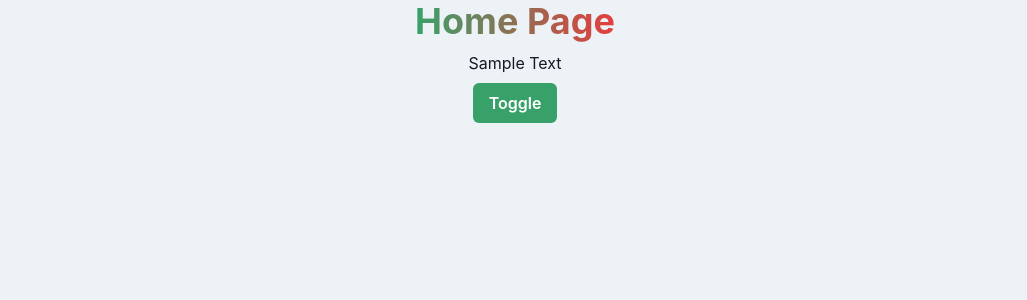
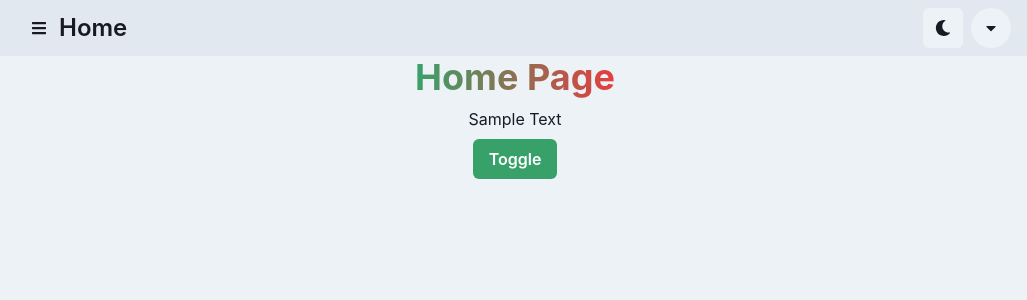
Before and after one commit to FourLineCode/fleet, a Next.js app: page /home in a window 1280 px wide. Shown: the top 300 px of the page, without its empty margins (125-1152 px from the left). Built offline with nearby package versions, Linux system fonts and the light colour scheme.

Commit message:
layout, navbar, sidemenu component

```diff
--- a/config/config.ts
+++ b/config/config.ts
@@ -1,9 +1,6 @@
-import { QueryClient } from 'react-query';
-
 const PROD = process.env.NODE_ENV === 'production';
 
 export const config = {
 	api: PROD ? '' : 'http://localhost:3000/api',
+	iconUrl: 'https://i.ibb.co/vZmHrm2/fleet-cropped.png',
 };
-
-export const queryClient = new QueryClient();
--- /dev/null
+++ b/src/components/Layouts/Layout.tsx
@@ -0,0 +1,25 @@
+import Head from 'next/head';
+import React from 'react';
+import { Navbar } from '~/components/Navigations/Navbar';
+import { config } from '~/config/config';
+
+interface LayoutProps {
+	title?: string;
+	desc?: string;
+}
+
+export const Layout: React.FC<LayoutProps> = ({ title, desc, children }) => {
+	return (
+		<main>
+			<Head>
+				<meta charSet='utf-8' />
+				<meta name='viewport' content='initial-scale=1.0, width=device-width' />
+				<title>{title} | Fleet</title>
+				<meta name='description' content={desc} />
+				<link rel='shortcut icon' href={config.iconUrl} type='image/x-icon' />
+			</Head>
+			<Navbar route={title || 'Fleet'} />
+			{children}
+		</main>
+	);
+};
--- /dev/null
+++ b/src/components/Navigations/Navbar.tsx
@@ -0,0 +1,38 @@
+import { IconButton } from '@chakra-ui/button';
+import { Flex, HStack, Text } from '@chakra-ui/layout';
+import { Container, useColorMode, useColorModeValue } from '@chakra-ui/react';
+import React from 'react';
+import { FaCaretDown, FaMoon, FaSun } from 'react-icons/fa';
+import { SideMenu } from '~/components/Navigations/SideMenu';
+
+interface Props {
+	route: string;
+}
+
+export const Navbar = ({ route }: Props) => {
+	const { colorMode, toggleColorMode } = useColorMode();
+	const bgColor = useColorModeValue('light-muted', 'dark-muted');
+
+	return (
+		<HStack bg={bgColor} h='14'>
+			<Container maxW='container.lg'>
+				<Flex justifyContent='space-between'>
+					<Flex spacing='0' alignItems='center'>
+						<SideMenu />
+						<Text fontSize='2xl' fontWeight='semibold'>
+							{route}
+						</Text>
+					</Flex>
+					<HStack>
+						<IconButton
+							onClick={toggleColorMode}
+							icon={colorMode === 'dark' ? <FaSun /> : <FaMoon />}
+							aria-label='color-mode'
+						/>
+						<IconButton icon={<FaCaretDown />} aria-label='dropdown' isRound />
+					</HStack>
+				</Flex>
+			</Container>
+		</HStack>
+	);
+};
--- /dev/null
+++ b/src/components/Navigations/SideMenu.tsx
@@ -0,0 +1,53 @@
+import {
+	Avatar,
+	Drawer,
+	DrawerBody,
+	DrawerCloseButton,
+	DrawerContent,
+	DrawerHeader,
+	DrawerOverlay,
+	Flex,
+	HStack,
+	IconButton,
+	Text,
+	useDisclosure,
+} from '@chakra-ui/react';
+import React from 'react';
+import { FaBars } from 'react-icons/fa';
+
+export const SideMenu = () => {
+	const { isOpen, onOpen, onClose } = useDisclosure();
+	const menuRef = React.useRef(null);
+
+	return (
+		<>
+			<IconButton
+				ref={menuRef}
+				onClick={onOpen}
+				icon={<FaBars />}
+				aria-label='Menu'
+				variant='ghost'
+			/>
+			<Drawer isOpen={isOpen} placement='left' onClose={onClose} finalFocusRef={menuRef}>
+				<DrawerOverlay>
+					<DrawerContent>
+						<DrawerCloseButton />
+						<DrawerBody p='2'>
+							<DrawerHeader p='0'>
+								<HStack spacing='2'>
+									<Avatar />
+									<Flex direction='column'>
+										<Text fontSize='md'>Akmal Hossain</Text>
+										<Text fontSize='sm' color='text-muted'>
+											@akmal
+										</Text>
+									</Flex>
+								</HStack>
+							</DrawerHeader>
+						</DrawerBody>
+					</DrawerContent>
+				</DrawerOverlay>
+			</Drawer>
+		</>
+	);
+};
--- a/src/pages/_app.tsx
+++ b/src/pages/_app.tsx
@@ -2,7 +2,8 @@ import { ChakraProvider, CSSReset } from '@chakra-ui/react';
 import axios from 'axios';
 import App, { AppContext, AppProps } from 'next/app';
 import { QueryClientProvider } from 'react-query';
-import { config, queryClient } from '~/config/config';
+import { queryClient } from 'src/shared/queryClient';
+import { config } from '~/config/config';
 import { theme } from '~/theme/theme';
 
 interface AuthState {
--- a/src/pages/home/index.tsx
+++ b/src/pages/home/index.tsx
@@ -2,10 +2,13 @@ import { useColorMode } from '@chakra-ui/color-mode';
 import { Heading, Text, VStack } from '@chakra-ui/layout';
 import { Button } from '@chakra-ui/react';
 import React from 'react';
+import { Layout } from '~/components/Layouts/Layout';
 
 const Home = () => {
 	const { toggleColorMode } = useColorMode();
+
 	return (
+		<Layout title='Home' desc='Home Page'>
 			<VStack>
 				<Heading bgGradient='linear(to-r, green.500, red.500)' bgClip='text'>
 					Home Page
@@ -15,6 +18,7 @@ const Home = () => {
 					Toggle
 				</Button>
 			</VStack>
+		</Layout>
 	);
 };
 
--- a/src/pages/signin/index.tsx
+++ b/src/pages/signin/index.tsx
@@ -1,14 +1,17 @@
 import { Heading, Text, VStack } from '@chakra-ui/react';
 import React from 'react';
+import { Layout } from '~/components/Layouts/Layout';
 
 const SignIn = () => {
 	return (
+		<Layout title='Sign In' desc='Sign In Page'>
 			<VStack>
 				<Heading bgGradient='linear(to-r, green.500, red.500)' bgClip='text'>
 					Sign In Page
 				</Heading>
 				<Text>Sample Text</Text>
 			</VStack>
+		</Layout>
 	);
 };
 
--- a/src/pages/signup/index.tsx
+++ b/src/pages/signup/index.tsx
@@ -1,14 +1,17 @@
 import { Heading, Text, VStack } from '@chakra-ui/react';
 import React from 'react';
+import { Layout } from '~/components/Layouts/Layout';
 
 const SignUp = () => {
 	return (
+		<Layout title='Sign Up' desc='Sign Up Page'>
 			<VStack>
 				<Heading bgGradient='linear(to-r, green.500, red.500)' bgClip='text'>
 					Sign Up Page
 				</Heading>
 				<Text>Sample Text</Text>
 			</VStack>
+		</Layout>
 	);
 };
 
--- /dev/null
+++ b/src/shared/queryClient.ts
@@ -0,0 +1,3 @@
+import { QueryClient } from 'react-query';
+
+export const queryClient = new QueryClient();
--- a/theme/theme.ts
+++ b/theme/theme.ts
@@ -8,7 +8,10 @@ export const theme = extendTheme({
 	colors: {
 		brand: defaultTheme.colors.green,
 		dark: defaultTheme.colors.gray[900],
+		'dark-muted': defaultTheme.colors.gray[800],
 		light: defaultTheme.colors.gray[100],
+		'light-muted': defaultTheme.colors.gray[200],
+		'text-muted': defaultTheme.colors.gray[500],
 	},
 	styles: {
 		global: (props) => ({
```
Also changed, not shown: src/pages/index.tsx (+3 -6 lines). Lines whose indentation alone changed are shown as unchanged.
